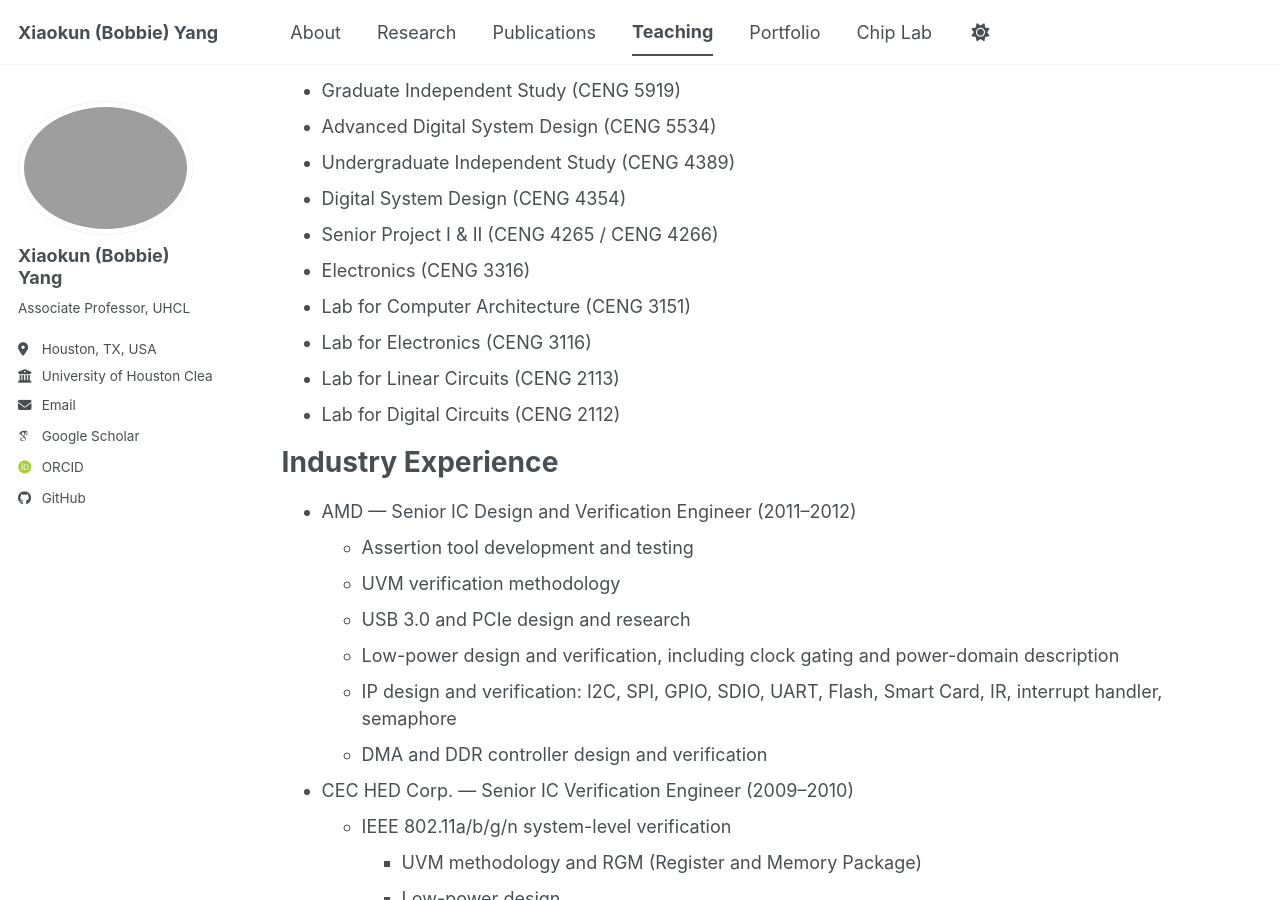
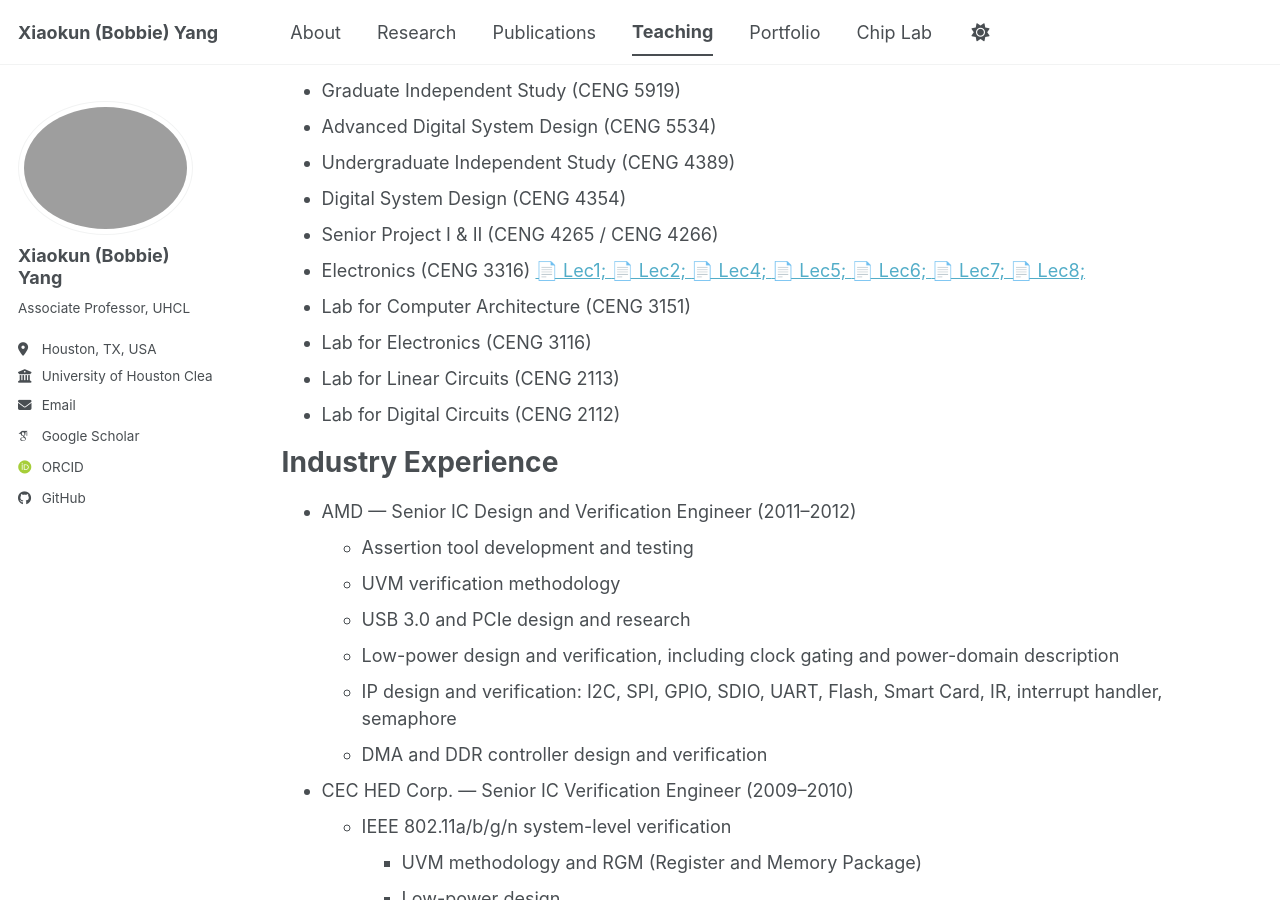
Before and after one commit to bobbieyang/bobbieyang.github.io, a Jekyll site: the page built from _pages/teaching.md, in a window 1280 px wide and 900 px high, scrolled down 627 px. Built offline with Jekyll 4.4.1, drawn with Linux system fonts in a browser that asks for light colours; some web fonts are replaced; a script bundle is joined from its source files by our own code; library files that are not in the unit come from our copies.

Commit message:
Update teaching.md

```diff
--- a/_pages/teaching.md
+++ b/_pages/teaching.md
@@ -46,6 +46,13 @@ Teaching Experience
 * Digital System Design (CENG 4354)
 * Senior Project I & II (CENG 4265 / CENG 4266)
 * Electronics (CENG 3316)
+<a href="{{ base_path }}/files/electronics/Lec1.pdf" target="_blank">📄 Lec1;
+<a href="{{ base_path }}/files/electronics/Lec2.pdf" target="_blank">📄 Lec2;
+<a href="{{ base_path }}/files/electronics/Lec4.pdf" target="_blank">📄 Lec4;
+<a href="{{ base_path }}/files/electronics/Lec5.pdf" target="_blank">📄 Lec5;
+<a href="{{ base_path }}/files/electronics/Lec6.pdf" target="_blank">📄 Lec6;
+<a href="{{ base_path }}/files/electronics/Lec7.pdf" target="_blank">📄 Lec7;
+<a href="{{ base_path }}/files/electronics/Lec14.pdf" target="_blank">📄 Lec8;
 * Lab for Computer Architecture (CENG 3151)
 * Lab for Electronics (CENG 3116)
 * Lab for Linear Circuits (CENG 2113)
```
